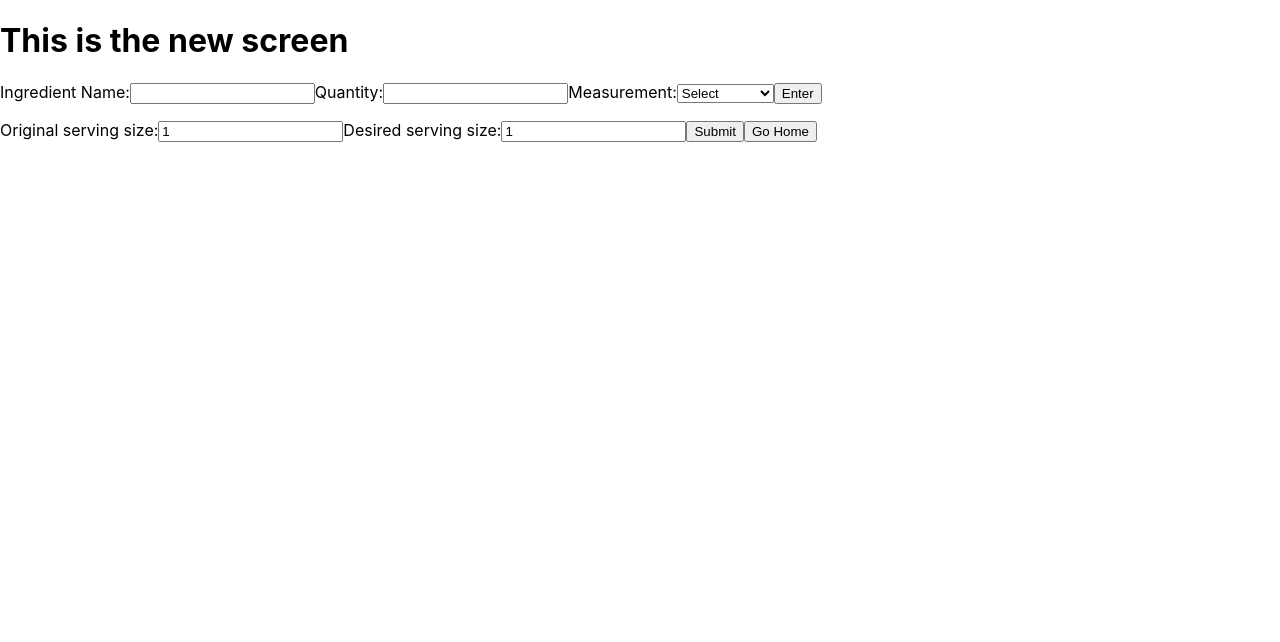
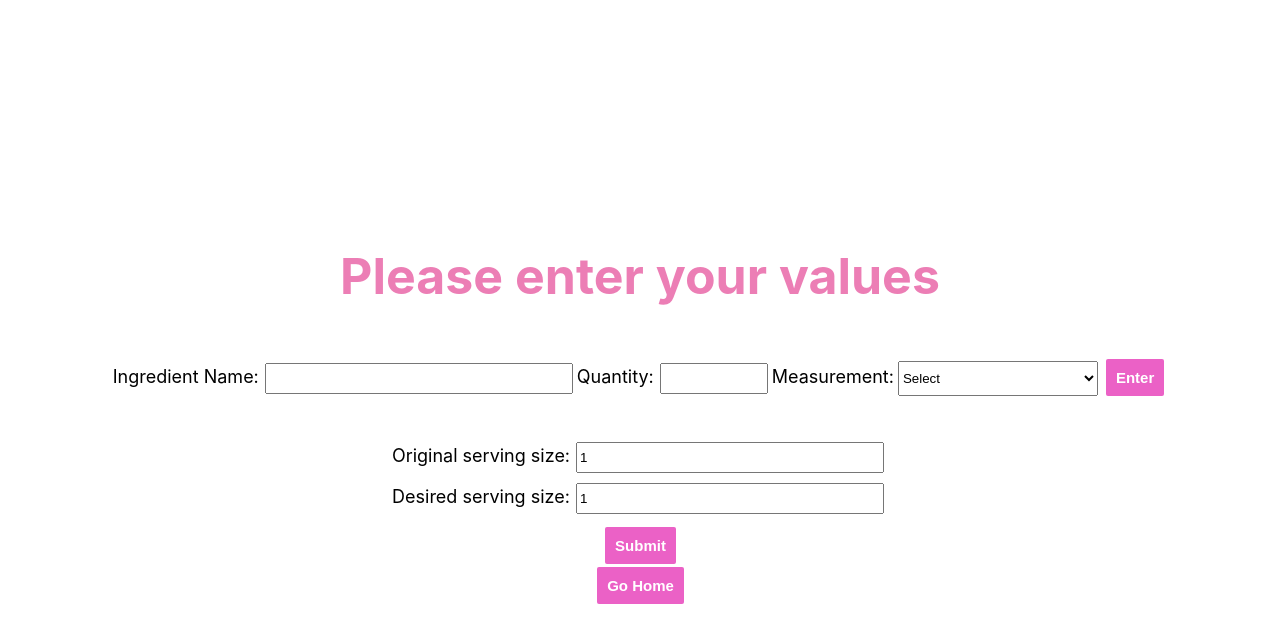
Before and after one commit to aemancil/portion-control, a React (Create React App) app: page /new-screen in a window 1280 px wide. Shown: the top 642 px of the page. Built offline with nearby package versions, Linux system fonts and the light colour scheme.

Commit message:
Added colours and different fonts sizes, centered columns.

```diff
--- /dev/null
+++ b/src/NewScreen.css
@@ -0,0 +1,65 @@
+.center-container {
+    display: flex;
+    flex-direction: column;
+    align-items: center;
+    justify-content: center;
+    height: 100vh;
+    text-align: center;
+    font-size: 18px;
+
+  }
+
+  .text-header {
+    background-color: #ffffff;
+    min-height: 20vh;
+    display: flex;
+    flex-direction: column;
+    align-items: center;
+    justify-content: center;
+    font-size: 25px;
+    color: rgb(236, 126, 181);
+  }
+
+  .a-button {
+    display: inline-block;
+    text-decoration: none;
+    background-color: #eb61c6;
+    color: rgb(255, 255, 255);
+    padding: 10px 10px;
+    border-radius: 2px;
+    font-size: 15px;
+    font-weight: bold;
+    transition: background-color 0.2s;
+    margin-top: 3px;
+    margin-left: 4px;
+    margin-right: 3px;
+    border: none;
+  }
+
+.a-button:hover {
+    background-color: #f4c2ee;
+  }
+
+  .input-box {
+    width: 300px;
+    height: 25px;
+    margin-bottom: 10px;
+    margin-right: 4px;
+    margin-left: 6px;
+  }
+
+  .select-box{
+    width: 200px;
+    height: 35px;
+    margin-bottom: 10px;
+    margin-right: 4px;
+    margin-left: 4px;
+  }
+
+  .q-box {
+    width: 100px;
+    height: 25px;
+    margin-bottom: 10px;
+    margin-right: 4px;
+    margin-left: 6px;
+  }
--- a/src/NewScreen.js
+++ b/src/NewScreen.js
@@ -1,5 +1,6 @@
 import React, { useState } from 'react';
 import { useNavigate } from 'react-router-dom';
+import './NewScreen.css';
 
 const NewScreen = () => {
   const [ingredients, setIngredients] = useState([]);
@@ -36,8 +37,10 @@ const NewScreen = () => {
   };
 
   return (
-    <div>
-      <h1>This is the new screen</h1>
+    <div className="center-container">
+      <text className="text-header">
+        <h1>Please enter your values </h1>
+      </text>
       <form>
         <label>
           Ingredient Name:
@@ -45,6 +48,7 @@ const NewScreen = () => {
             type="text"
             value={name}
             onChange={(e) => setName(e.target.value)}
+            className="input-box"
           />
         </label>
         <label>
@@ -53,18 +57,20 @@ const NewScreen = () => {
             type="text"
             value={quantity}
             onChange={(e) => setQuantity(e.target.value)}
+            className="q-box"
           />
         </label>
         <label>
           Measurement:
-          <select value={measurement} onChange={(e) => setMeasurement(e.target.value)}>
+          <select value={measurement} onChange={(e) => setMeasurement(e.target.value)} className='select-box'>
             <option value="">Select</option>
             <option value="cups">Cups</option>
             <option value="tablespoons">Tablespoons</option>
             <option value="teaspoons">Teaspoons</option>
           </select>
+
         </label>
-        <button type="button" onClick={handleEnter}>
+        <button type="button" onClick={handleEnter} className='a-button'>
           Enter
         </button>
       </form>
@@ -81,6 +87,7 @@ const NewScreen = () => {
           type="number"
           value={originalServingSize}
           onChange={(e) => setOriginalServingSize(e.target.value)}
+          className="input-box"
         />
       </label>
       <label>
@@ -89,12 +96,13 @@ const NewScreen = () => {
           type="number"
           value={desiredServingSize}
           onChange={(e) => setDesiredServingSize(e.target.value)}
+          className="input-box"
         />
       </label>
-      <button type="button" onClick={handleSubmit}>
+      <button type="button" onClick={handleSubmit} className='a-button'>
         Submit
       </button>
-      <button type="button" onClick={goHome}>
+      <button type="button" onClick={goHome} className='a-button'>
         Go Home
       </button>
     </div>
```
